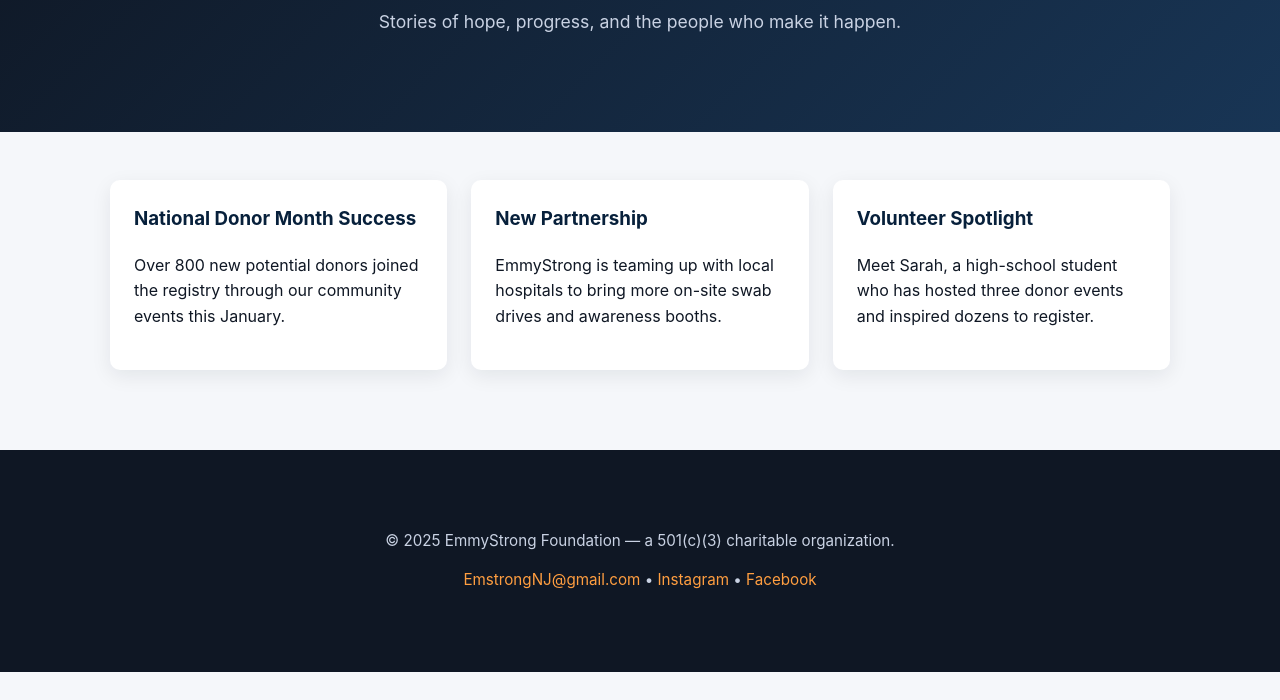
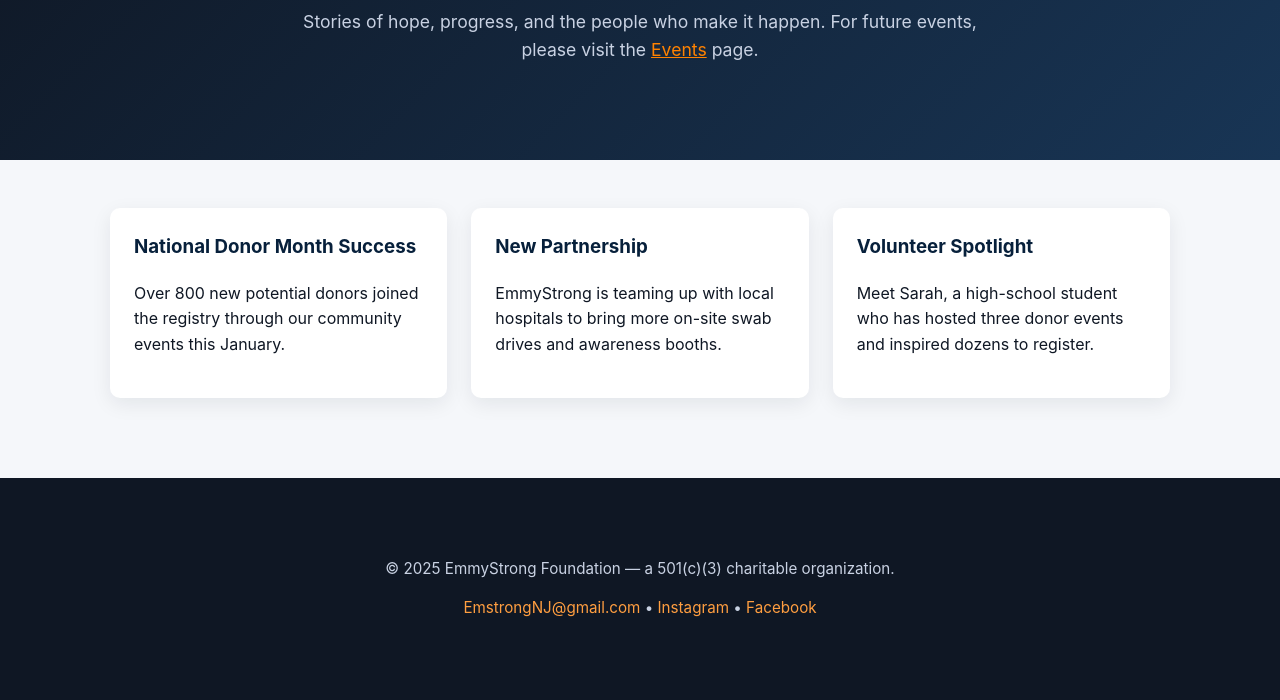
Before and after one commit to aidanlenahan/emmystrong, a plain HTML site: page news.html in a window 1280 px wide. Shown: the part 226-926 px from the top of the page. Before the commit the page ends 898 px from the top, so only its background shows below. Drawn offline with Linux system fonts and the light colour scheme.

Commit message:
added message at top

```diff
--- a/news.html
+++ b/news.html
@@ -13,7 +13,7 @@
   <header class="hero" style="padding:2.5rem 0;">
     <div class="container">
       <h1>Latest News & Updates</h1>
-      <p class="lead">Stories of hope, progress, and the people who make it happen.</p>
+      <p class="lead">Stories of hope, progress, and the people who make it happen. For future events, please visit the <a href="events.html" target="_blank">Events</a> page.</p>
     </div>
   </header>
 
```
